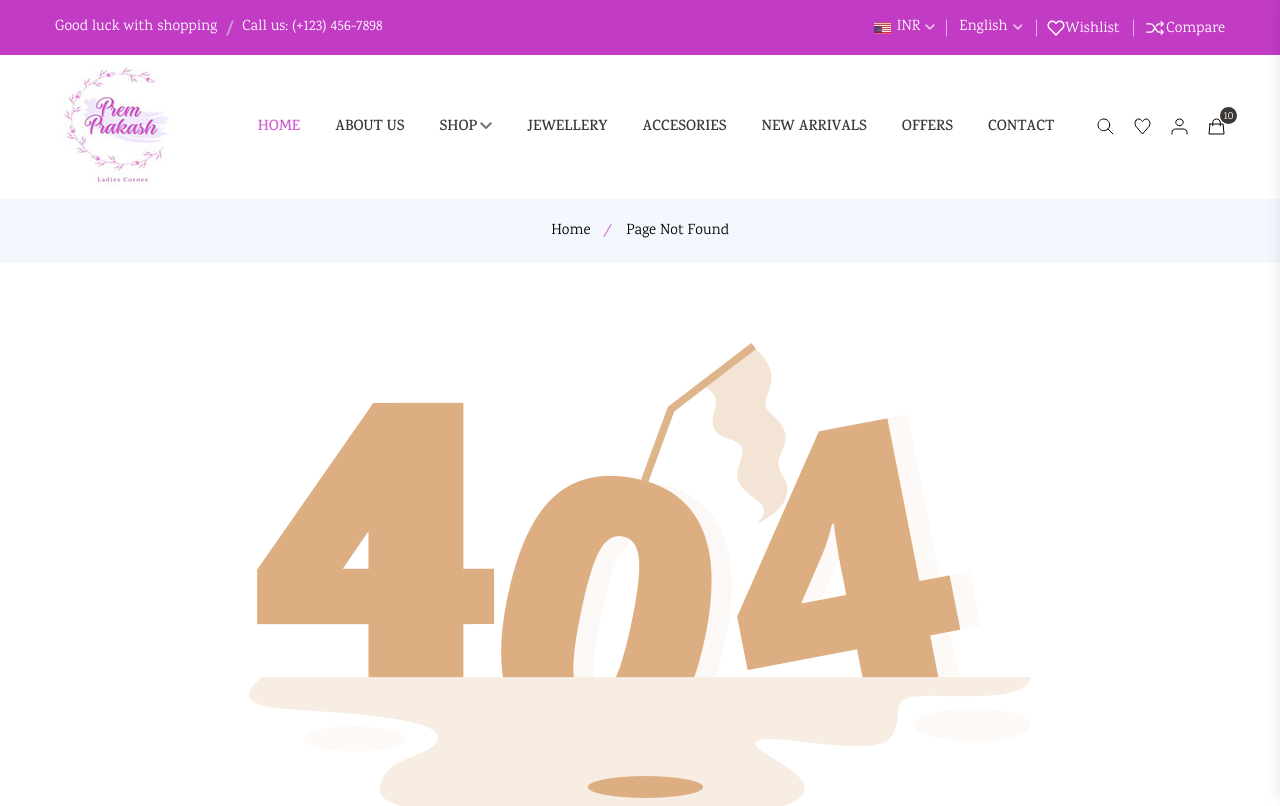
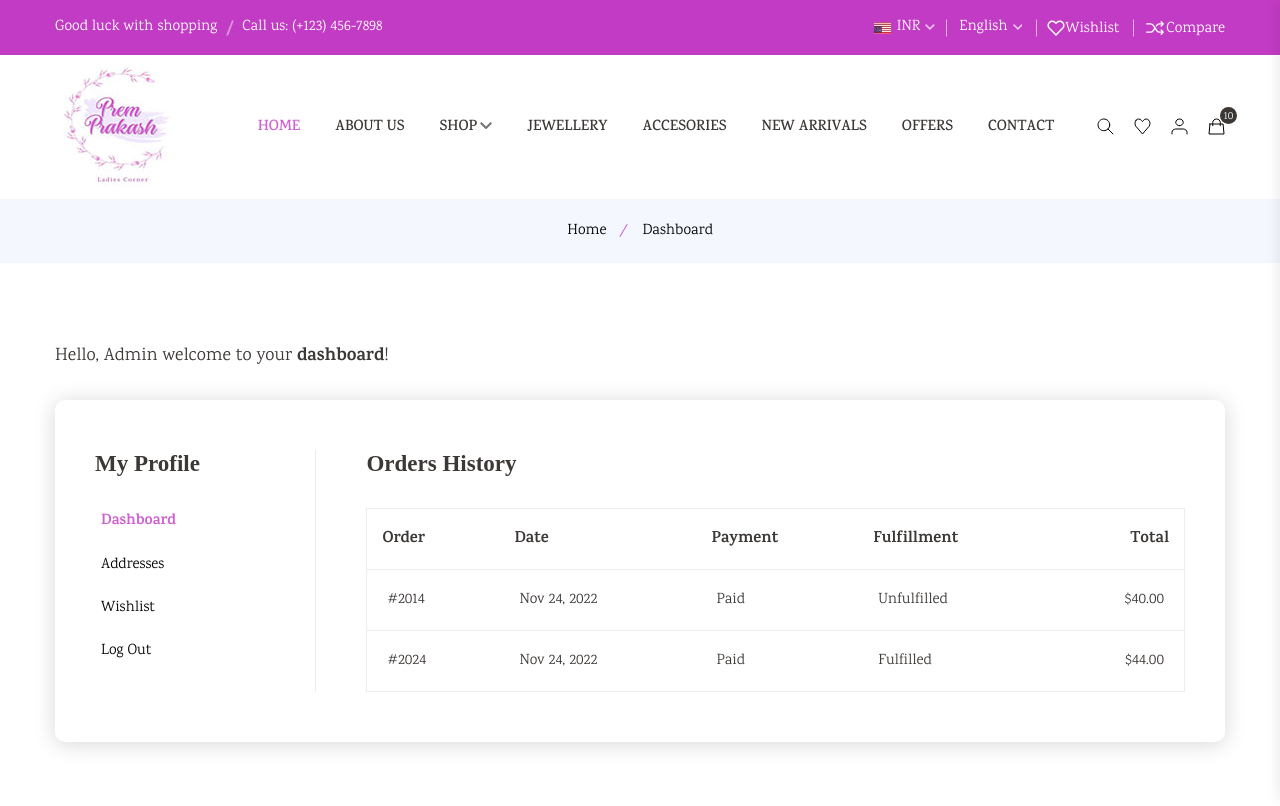
Before and after one commit to raj248/preprakash_frontend, a React (Vite) app: page /my-account in a window 1280 px wide. Shown: the top 806 px of the page. Built offline with nearby package versions, Linux system fonts and the light colour scheme; a web font is replaced by a local one.

Commit message:
my account page

```diff
--- a/src/App.tsx
+++ b/src/App.tsx
@@ -13,6 +13,7 @@ import WishlistPage from "./pages/Wishlist";
 import ProductDetails from "./pages/ProductDetails";
 import LoginPage from "./pages/Login";
 import PrivacyPolicy from "./pages/PrivacyPolicy";
+import Dashboard from "./pages/Dashboard";
 
 const App: React.FC = () => {
   return (
@@ -33,6 +34,7 @@ const App: React.FC = () => {
 
           <Route path="privacy-policy" element={<PrivacyPolicy />} />
           <Route path="contact" element={<ContactPage />} />
+          <Route path="my-account" element={<Dashboard />} />
           <Route path="login" element={<LoginPage />} />
           {/* Add more routes here as you build pages */}
 
--- /dev/null
+++ b/src/components/dashboard/AccountSidebar.tsx
@@ -0,0 +1,45 @@
+import React from "react";
+
+interface SidebarProps {
+  activeTab: string;
+  setActiveTab: (tab: string) => void;
+}
+
+const AccountSidebar: React.FC<SidebarProps> = ({
+  activeTab,
+  setActiveTab,
+}) => {
+  const menuItems = ["Dashboard", "Addresses", "Wishlist", "Log Out"];
+
+  return (
+    <div className="account__left--sidebar">
+      <h2 className="account__content--title mb-20">My Profile</h2>
+      <ul className="account__menu">
+        {menuItems.map((item) => {
+          const isActive = activeTab === item;
+
+          return (
+            <li
+              key={item}
+              className={`account__menu--list ${isActive ? "active" : ""}`}
+            >
+              <button
+                className={`border-0 bg-transparent w-100 text-start ${
+                  isActive ? "text-color-secondary fw-bold" : ""
+                }`}
+                onClick={() => setActiveTab(item)}
+                style={{
+                  color: isActive ? "var(--secondary-color)" : "inherit",
+                }}
+              >
+                {item}
+              </button>
+            </li>
+          );
+        })}
+      </ul>
+    </div>
+  );
+};
+
+export default AccountSidebar;
--- /dev/null
+++ b/src/components/dashboard/AddressManagement.tsx
@@ -0,0 +1,102 @@
+import React from "react";
+
+interface Address {
+  id: number;
+  isDefault: boolean;
+  name: string;
+  city: string;
+  zip: string;
+  country: string;
+}
+
+const AddressManagement: React.FC = () => {
+  // In a real app, this would come from an API
+  const addresses: Address[] = [
+    {
+      id: 1,
+      isDefault: true,
+      name: "Admin",
+      city: "Dhaka",
+      zip: "12119",
+      country: "Bangladesh",
+    },
+  ];
+
+  const handleAddNew = () => {
+    console.log("Opening 'Add New Address' modal or form...");
+  };
+
+  return (
+    <div className="account__content">
+      <h2 className="account__content--title h3 mb-20">Addresses</h2>
+
+      <button
+        className="new__address--btn primary__btn mb-25"
+        type="button"
+        onClick={handleAddNew}
+      >
+        Add a new address
+      </button>
+
+      <div className="account__address--list">
+        {addresses.map((address) => (
+          <AddressCard
+            key={address.id}
+            address={address}
+            onEdit={() => console.log("Edit", address.id)}
+            onDelete={() => console.log("Delete", address.id)}
+          />
+        ))}
+      </div>
+    </div>
+  );
+};
+
+/* --- Sub-component for individual Address Cards --- */
+
+const AddressCard: React.FC<{
+  address: Address;
+  onEdit: () => void;
+  onDelete: () => void;
+}> = ({ address, onEdit, onDelete }) => {
+  return (
+    <div className="account__details--wrapper mb-20">
+      <div className="account__details two">
+        {address.isDefault && (
+          <h3 className="account__details--title h4">Default</h3>
+        )}
+        <p className="account__details--desc">
+          {address.name} <br />
+          {address.city} <br />
+          {address.zip} <br />
+          {address.country}
+        </p>
+        <button
+          className="account__details--link bg-transparent border-0 p-0 text-primary"
+          type="button"
+        >
+          View Addresses (1)
+        </button>
+      </div>
+
+      <div className="account__details--footer d-flex">
+        <button
+          className="account__details--footer__btn"
+          type="button"
+          onClick={onEdit}
+        >
+          Edit
+        </button>
+        <button
+          className="account__details--footer__btn"
+          type="button"
+          onClick={onDelete}
+        >
+          Delete
+        </button>
+      </div>
+    </div>
+  );
+};
+
+export default AddressManagement;
--- /dev/null
+++ b/src/components/dashboard/OrdersTable.tsx
@@ -0,0 +1,65 @@
+import React from "react";
+
+const OrdersTable: React.FC = () => {
+  const orders = [
+    {
+      id: "#2014",
+      date: "Nov 24, 2022",
+      payment: "Paid",
+      fulfillment: "Unfulfilled",
+      total: "$40.00",
+    },
+    {
+      id: "#2024",
+      date: "Nov 24, 2022",
+      payment: "Paid",
+      fulfillment: "Fulfilled",
+      total: "$44.00",
+    },
+    // ... add more as needed
+  ];
+
+  return (
+    <div className="account__content">
+      <h2 className="account__content--title h3 mb-20">Orders History</h2>
+      <div className="account__table--area">
+        <table className="account__table">
+          <thead className="account__table--header">
+            <tr className="account__table--header__child">
+              <th className="account__table--header__child--items">Order</th>
+              <th className="account__table--header__child--items">Date</th>
+              <th className="account__table--header__child--items">Payment</th>
+              <th className="account__table--header__child--items">
+                Fulfillment
+              </th>
+              <th className="account__table--header__child--items">Total</th>
+            </tr>
+          </thead>
+          <tbody className="account__table--body">
+            {orders.map((order, index) => (
+              <tr key={index} className="account__table--body__child">
+                <td className="account__table--body__child--items">
+                  {order.id}
+                </td>
+                <td className="account__table--body__child--items">
+                  {order.date}
+                </td>
+                <td className="account__table--body__child--items">
+                  {order.payment}
+                </td>
+                <td className="account__table--body__child--items">
+                  {order.fulfillment}
+                </td>
+                <td className="account__table--body__child--items">
+                  {order.total}
+                </td>
+              </tr>
+            ))}
+          </tbody>
+        </table>
+      </div>
+    </div>
+  );
+};
+
+export default OrdersTable;
--- a/src/components/layout/Footer.tsx
+++ b/src/components/layout/Footer.tsx
@@ -154,7 +154,7 @@ const Footer: React.FC = () => {
                     <li className="footer__widget--menu__list">
                       <a
                         className="footer__widget--menu__text"
-                        href="my-account.html"
+                        href="my-account"
                       >
                         Jewellery
                       </a>
@@ -297,7 +297,7 @@ const Footer: React.FC = () => {
                     <li className="footer__widget--menu__list">
                       <a
                         className="footer__widget--menu__text"
-                        href="my-account.html"
+                        href="my-account"
                       >
                         My Account
                       </a>
--- a/src/components/layout/Header.tsx
+++ b/src/components/layout/Header.tsx
@@ -657,7 +657,7 @@ const Header: React.FC = () => {
                 <li className="header__account--items">
                   <a
                     className="header__account--btn d-sm-2-none"
-                    href="my-account.html"
+                    href="my-account"
                   >
                     <span className="header__account--btn__icon">
                       <svg
@@ -777,7 +777,7 @@ const Header: React.FC = () => {
                           <li class="offcanvas__sub_menu_li">
                               <a href="#" class="offcanvas__sub_menu_item">Column Three</a>
                               <ul class="offcanvas__sub_menu">
-                                  <li class="offcanvas__sub_menu_li"><a class="offcanvas__sub_menu_item" href="my-account.html">My Account</a></li>
+                                  <li class="offcanvas__sub_menu_li"><a class="offcanvas__sub_menu_item" href="my-account">My Account</a></li>
                                   <li class="offcanvas__sub_menu_li"><a class="offcanvas__sub_menu_item" href="my-account-2.html">My Account 2</a></li>
                                   <li class="offcanvas__sub_menu_li"><a class="offcanvas__sub_menu_item" href="404.html">404 Page</a></li>
                                   <li class="offcanvas__sub_menu_li"><a class="offcanvas__sub_menu_item" href="login">Login Page</a></li>
--- /dev/null
+++ b/src/pages/Dashboard.tsx
@@ -0,0 +1,55 @@
+import React, { useState } from "react";
+import Breadcrumb from "@/components/common/Breadcrumb";
+import AccountSidebar from "@/components/dashboard/AccountSidebar";
+import OrdersTable from "@/components/dashboard/OrdersTable";
+import AddressManagement from "@/components/dashboard/AddressManagement";
+
+const Dashboard: React.FC = () => {
+  const [activeTab, setActiveTab] = useState("Dashboard");
+
+  // Logic to render content dynamically
+  const renderContent = () => {
+    switch (activeTab) {
+      case "Dashboard":
+        return <OrdersTable />;
+      case "Addresses":
+        return <AddressManagement />;
+      case "Wishlist":
+        return (
+          <div>
+            <h3>Your Wishlist is Empty</h3>
+          </div>
+        );
+      case "Log Out":
+        return (
+          <div>
+            <h3>Redirecting to Login...</h3>
+          </div>
+        );
+      default:
+        return <OrdersTable />;
+    }
+  };
+
+  return (
+    <>
+      <Breadcrumb title={activeTab} />
+      <section className="my__account--section section--padding">
+        <div className="container">
+          <p className="account__welcome--text">
+            Hello, Admin welcome to your{" "}
+            <strong>{activeTab.toLowerCase()}</strong>!
+          </p>
+
+          <div className="my__account--section__inner border-radius-10 d-flex">
+            <AccountSidebar activeTab={activeTab} setActiveTab={setActiveTab} />
+
+            <div className="account__wrapper">{renderContent()}</div>
+          </div>
+        </div>
+      </section>
+    </>
+  );
+};
+
+export default Dashboard;
```
